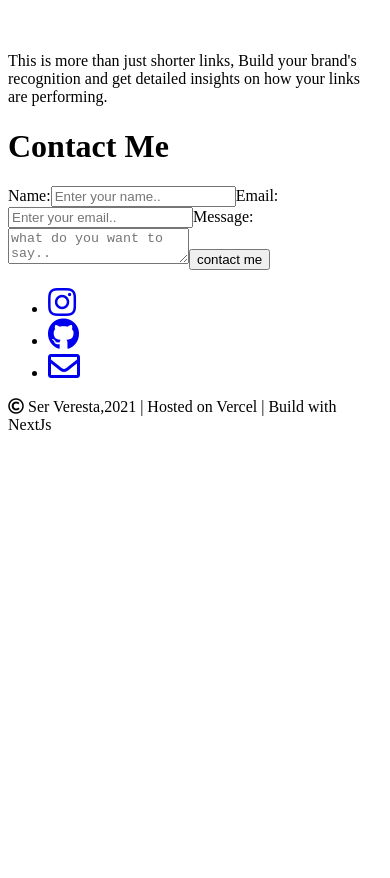
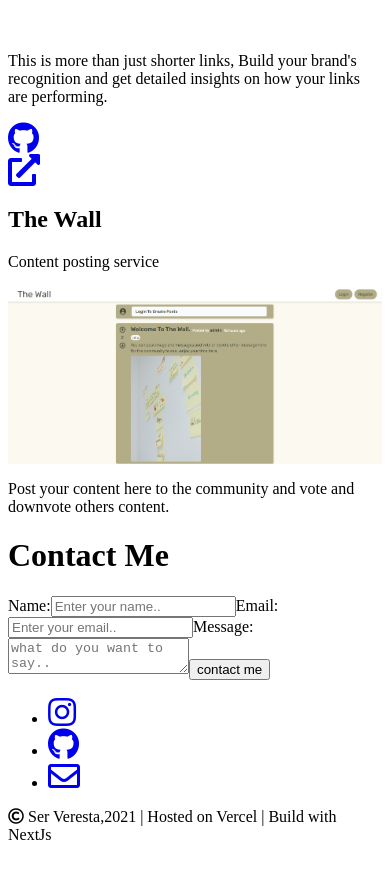
Before and after one commit to ser-veresta/portfolio, a Next.js app: page / in a window 390 px wide. Shown: the part 1911-2789 px from the top of the page. Built offline with nearby package versions, Linux system fonts and the light colour scheme.

Commit message:
added wall

```diff
--- a/pages/index.js
+++ b/pages/index.js
@@ -4,6 +4,7 @@ import Image from "next/image";
 import Link from "next/link";
 import img from "../public/img.jpg";
 import shortyy from "../public/shorty.png";
+import thewall from "../public/thewall.png";
 import { BgSquare, Typwriter, Button, IconButton, ImageContainer, PageLink, Square, Triangle } from "../styles/style";
 import { useEffect, useState } from "react";
 import emailjs from "emailjs-com";
@@ -281,7 +282,7 @@ export default function Home() {
           Projects
         </h1>
         <section className="grid xl:grid-cols-3 lg:grid-cols-2 grid-rows-1 gap-12 w-11/12 m-auto">
-          <div className="shadow-xl rounded-md border-2 border-primary-main flex flex-col p-4 bg-gray-50">
+          <div className="order-2 shadow-xl rounded-md border-2 border-primary-main flex flex-col p-4 bg-gray-50">
             <div className="flex gap-3 justify-end items-center transform scale-75 origin-right">
               <div className="p-2 rounded-md hover:bg-primary-main cursor-pointer">
                 <a href="https://github.com/ser-veresta/url-shortener" rel="noreferrer" target="_blank">
@@ -302,6 +303,28 @@ export default function Home() {
             <p className="font-semibold mt-4 text-justify">
               This is more than just shorter links, Build your brand&apos;s recognition and get detailed insights on how
               your links are performing.
+            </p>
+          </div>
+          <div className="order-1 shadow-xl rounded-md border-2 border-primary-main flex flex-col p-4 bg-gray-50">
+            <div className="flex gap-3 justify-end items-center transform scale-75 origin-right">
+              <div className="p-2 rounded-md hover:bg-primary-main cursor-pointer">
+                <a href="https://github.com/ser-veresta/wall" rel="noreferrer" target="_blank">
+                  <i className="fab fa-github fa-2x"></i>
+                </a>
+              </div>
+              <div className="mr-4 p-2 rounded-md hover:bg-primary-main cursor-pointer">
+                <a href="https://thewall.netlify.app/" rel="noreferrer" target="_blank">
+                  <i className="fas fa-external-link-alt fa-2x"></i>
+                </a>
+              </div>
+            </div>
+            <h1 className="xl:text-6xl lg:text-5xl text-4xl font-semibold">The Wall</h1>
+            <p className="xl:text-xl lg:text-lg font-semibold ml-10 mt-4">Content posting service</p>
+            <div className="w-11/12 relative rounded-md mt-8 overflow-hidden">
+              <Image placeholder="blur" layout="responsive" src={thewall} alt="shortyy" />
+            </div>
+            <p className="font-semibold mt-4 text-justify">
+              Post your content here to the community and vote and downvote others content.
             </p>
           </div>
         </section>
```
Also changed, not shown: public/thewall.png (added).
